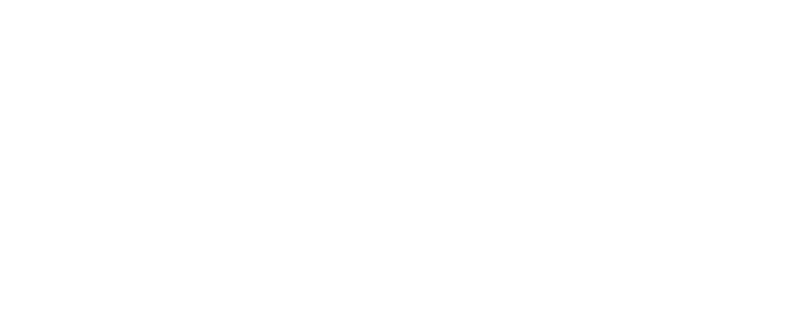
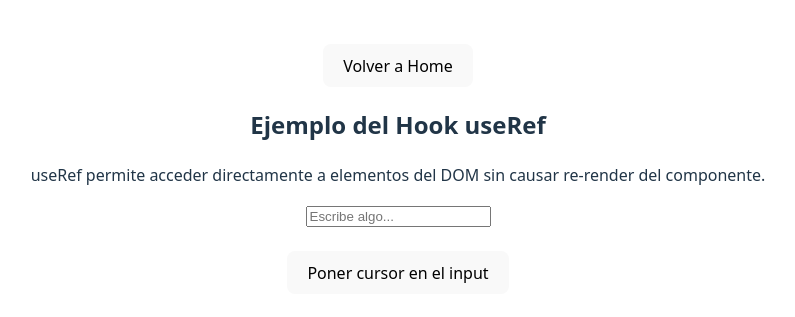
Before and after one commit to Jdmorenoc/Proyecto_SoA, a React (Vite) app in the folder proyecto/: page /useRef in a window 1280 px wide. Before the commit this address had no page. Shown: the part 231-548 px from the top of the page, without its empty margins (242-1037 px from the left). Built offline with nearby package versions, Linux system fonts and the light colour scheme.

Commit message:
Montando hook UseRef

```diff
--- a/proyecto/src/App.jsx
+++ b/proyecto/src/App.jsx
@@ -8,6 +8,7 @@
 import UseEffectExample from './playground/UseEffect';
 import UseActionStateExample from './playground/UseActionState';
 import UseReducer from './playground/UseReducer';
+import UseRef from './playground/UseRef';
 
 function App() {
 
@@ -22,6 +23,7 @@
         <Route path="/useEffect" element={<UseEffectExample/>} />
         <Route path="/useActionState" element={<UseActionStateExample/>} />
         <Route path="/useReducer" element={<UseReducer/>} />
+        <Route path="/useRef" element={<UseRef/>} />
       </Routes>
     </BrowserRouter>
   )
--- /dev/null
+++ b/proyecto/src/playground/UseRef.jsx
@@ -0,0 +1,38 @@
+import React, { useRef } from "react";
+import { useNavigate } from "react-router-dom";
+
+function UseRef() {
+
+  const navigate = useNavigate();
+
+  const inputRef = useRef(null);
+
+  const enfocarInput = () => {
+    inputRef.current.focus();
+  };
+
+  return (
+    <div>
+
+      <button onClick={() => navigate("/")}>Volver a Home</button>
+
+      <h2>Ejemplo del Hook useRef</h2>
+
+      <p>
+        useRef permite acceder directamente a elementos del DOM sin causar
+        re-render del componente.
+      </p>
+
+      <input ref={inputRef} type="text" placeholder="Escribe algo..." />
+
+      <br /><br />
+
+      <button onClick={enfocarInput}>
+        Poner cursor en el input
+      </button>
+
+    </div>
+  );
+}
+
+export default UseRef;
```
